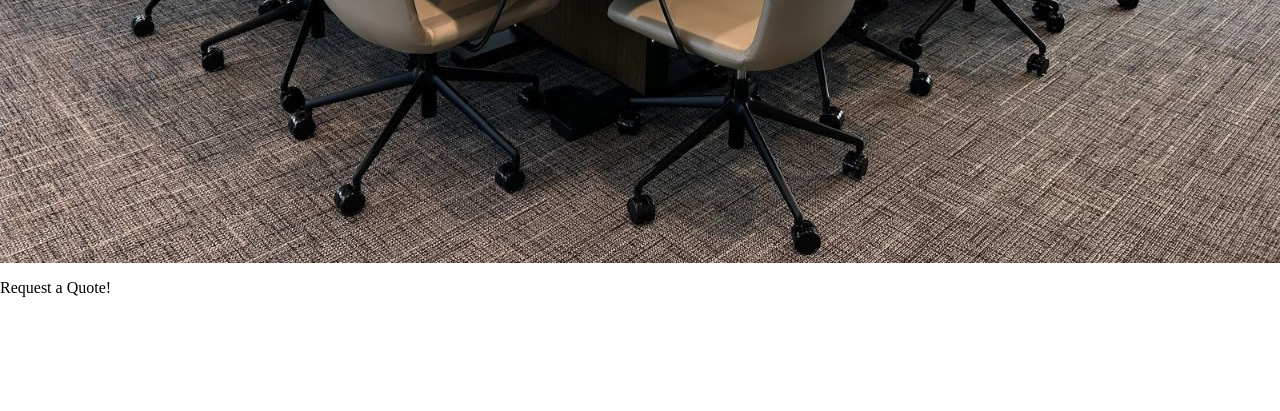
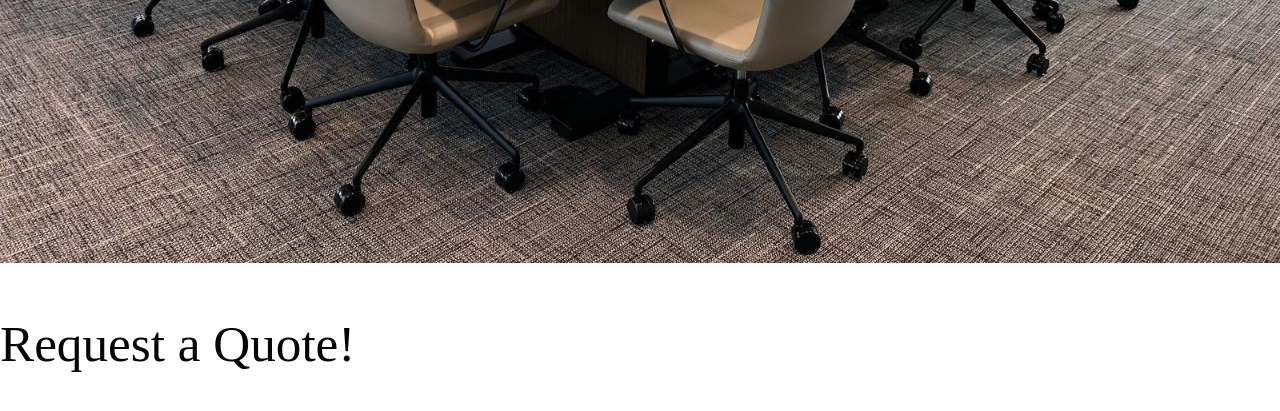
Before and after one commit to efiincwebstart/NewEFIWeb, a plain HTML site: page index.html in a window 1280 px wide. Shown: the part 603-1014 px from the top of the page. Before the commit the page ends 916 px from the top, so only its background shows below. Drawn offline with nearby package versions, Linux system fonts and the light colour scheme; a web font is replaced by a local one.

Commit message:
Made CSS styles (header and normal)

```diff
--- a/index.html
+++ b/index.html
@@ -105,7 +105,7 @@
     </div>
   </div>
 </section>
-  <p>Request a Quote!</p>
+  <p class="headertxt">Request a Quote!</p>
 
 
 
--- a/usefulstyles.css
+++ b/usefulstyles.css
@@ -59,3 +59,18 @@ body {
   text-shadow: 0px 0px 5px rgba(0, 0, 0, 1);
 
 }
+
+.headertxt {
+  color:rgb(5, 5, 5);
+  font-size: 4vw;
+
+}
+
+.normtext {
+  color:rgb(15, 13, 20)
+}
+
+
+
+
+}
```
